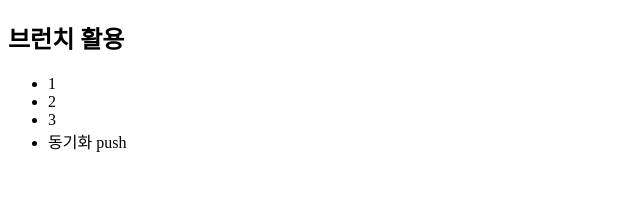
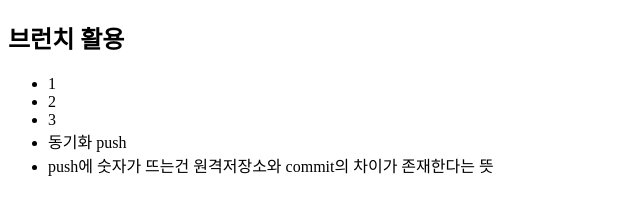
Before and after one commit to kimsintae/NoCrossNoCrown, a plain HTML site: page index.html in a window 1280 px wide. Shown: the whole page, without its empty margins (0-640 px from the left). Drawn offline with Linux system fonts and the light colour scheme.

Commit message:
push 설명 추가

```diff
--- a/index.html
+++ b/index.html
@@ -11,6 +11,7 @@
         <li>2</li>
         <li>3</li>
         <li>동기화 push</li>
+        <li>push에 숫자가 뜨는건 원격저장소와 commit의 차이가 존재한다는 뜻</li>
     </ul>
 
 
```
